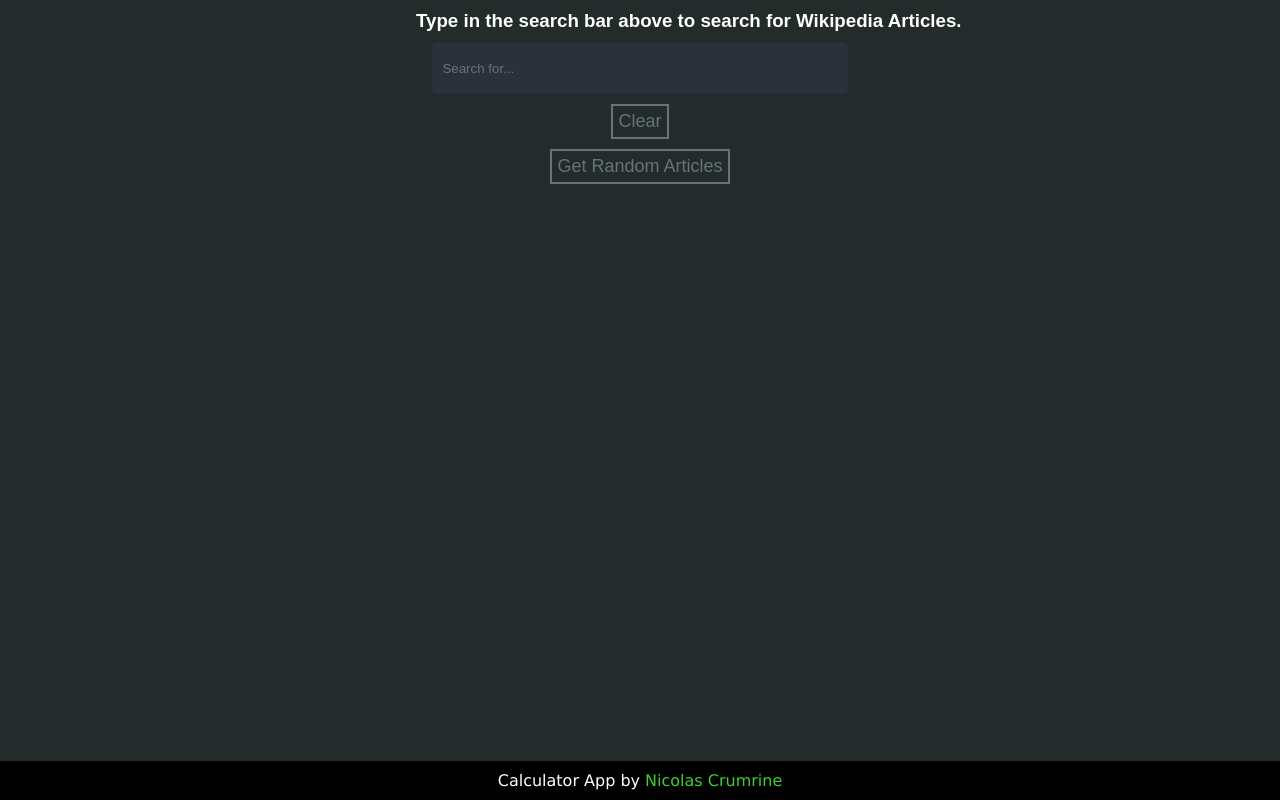
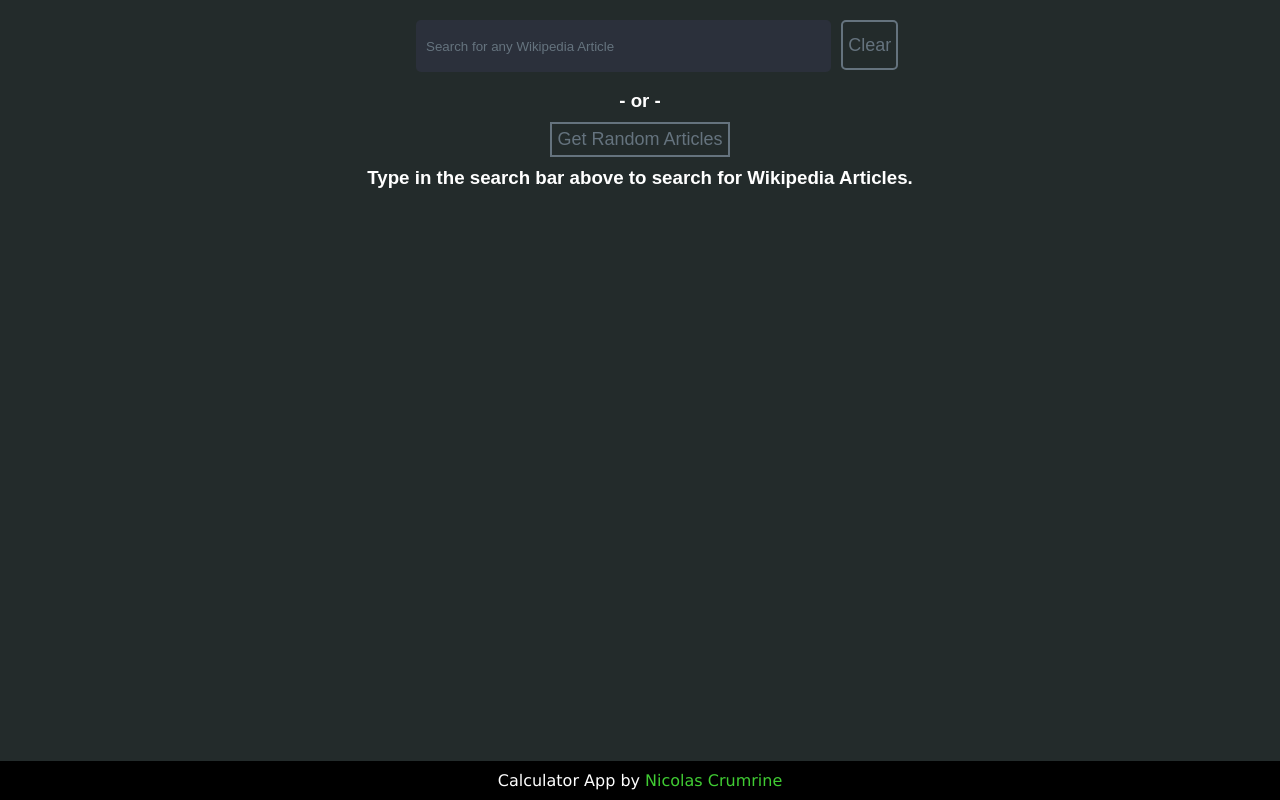
Before and after one commit to CrumrineCoder/wikipediaviewerreact, a React (Create React App) app: page / in a window 1280 px wide. Built offline with nearby package versions, Linux system fonts and the light colour scheme.

Commit message:
Formatting

```diff
--- a/src/App.css
+++ b/src/App.css
@@ -33,6 +33,13 @@ nav {
   color: #4A9943;
 }
 
+.clear{
+  display: inline;
+  margin-left: 10px;
+  height: 50px;
+  border-radius: 5px;
+}
+
 /* Search Bar */
 #searchContainer{
   vertical-align: middle;
@@ -53,7 +60,7 @@ nav {
   -webkit-border-radius: 5px;
   -moz-border-radius: 5px;
   border-radius: 5px;
-  display: block;
+  display: inline;
   margin: 0 auto;
   -webkit-transition: background 1s ease;
   -moz-transition: background 1s ease;
--- a/src/App.js
+++ b/src/App.js
@@ -109,16 +109,16 @@ class Article extends React.Component {
     return (
       <div className="entry">
         <div id="searchContainer">
-          <APIDATA magazine={this.state.magazine} query={this.state.query} />
           <input
-            placeholder="Search for..."
+            placeholder="Search for any Wikipedia Article"
             ref={input => this.search = input}
             onChange={this.handleInputChange}
             value={this.state.query}
-          />
+          /><button class="clear" onClick={this.clear}> Clear </button>
         </div>
-        <button onClick={this.clear}> Clear </button>
-          <button onClick={this.fetchRandomData}> Get Random Articles </button>
+        <h3>- or -</h3>
+        <button onClick={this.fetchRandomData}> Get Random Articles </button>
+        <APIDATA magazine={this.state.magazine} query={this.state.query} />
       </div>
     );
   }
```
